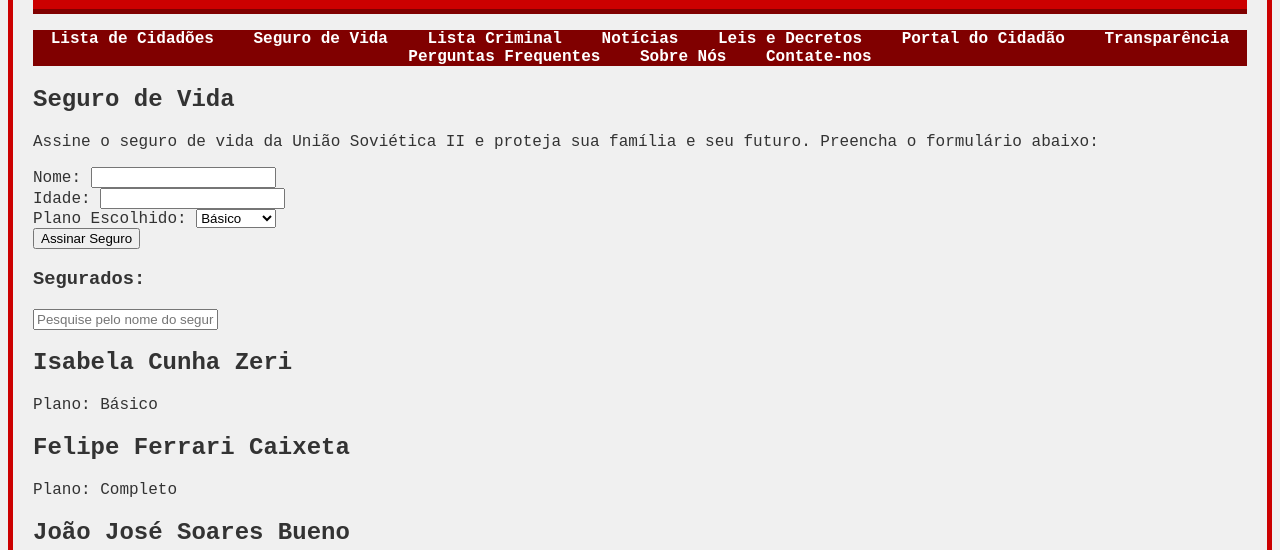
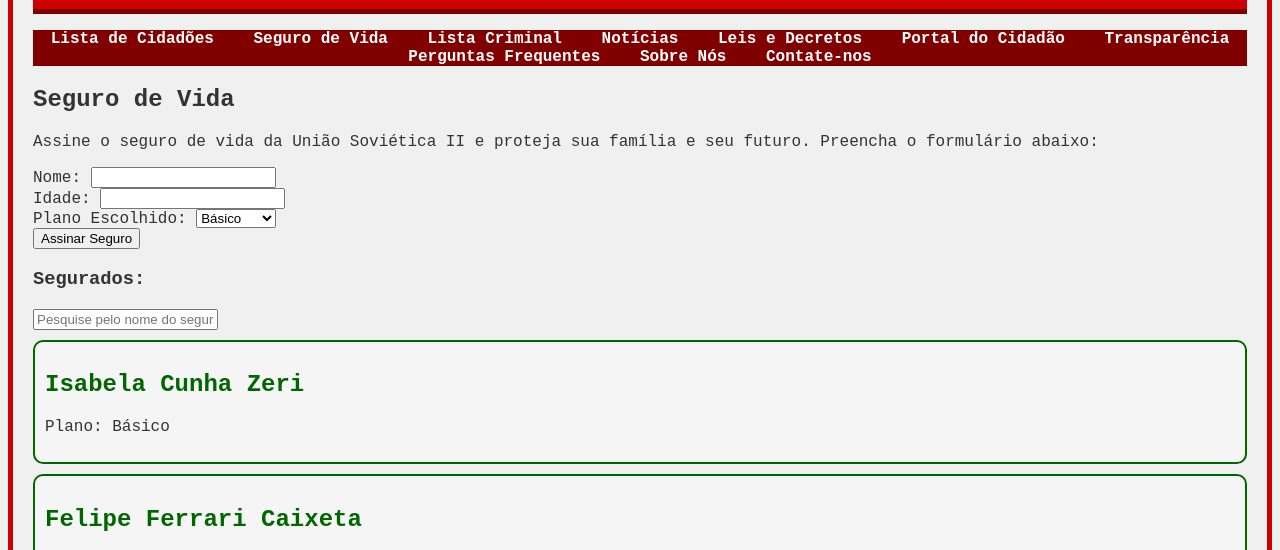
Before and after one commit to HexaDuck/SovietUnion, a plain HTML site: page index.html in a window 1280 px wide. Both pictures are taken after a click on the link "Seguro de Vida". Shown: the part 222-772 px from the top of the page. Drawn offline with Linux system fonts and the light colour scheme.

Commit message:
Update style.css

```diff
--- a/style.css
+++ b/style.css
@@ -1,3 +1,5 @@
+/* style.css */
+
 /* Estilo base permanece o mesmo */
 body {
     font-family: 'Courier New', Courier, monospace;
@@ -85,3 +87,26 @@ footer {
 footer p {
     margin: 5px;
 }
+
+/* Estilo para a lista de pessoas com seguro */
+#seguroList .segurado {
+    border: 2px solid #006600; /* Contorno verde */
+    padding: 10px;
+    margin: 10px 0;
+    border-radius: 10px;
+    background-color: #f5f5f5;
+    transition: transform 0.2s, box-shadow 0.2s;
+}
+
+#seguroList .segurado:hover {
+    transform: scale(1.02);
+    box-shadow: 0px 8px 12px rgba(0, 0, 0, 0.2);
+}
+
+#seguroList h2 {
+    color: #006600;
+}
+
+#seguroList p {
+    color: #333;
+}
```
